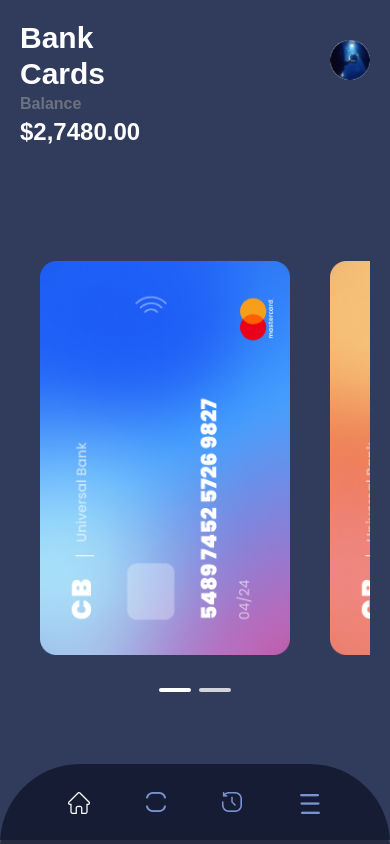
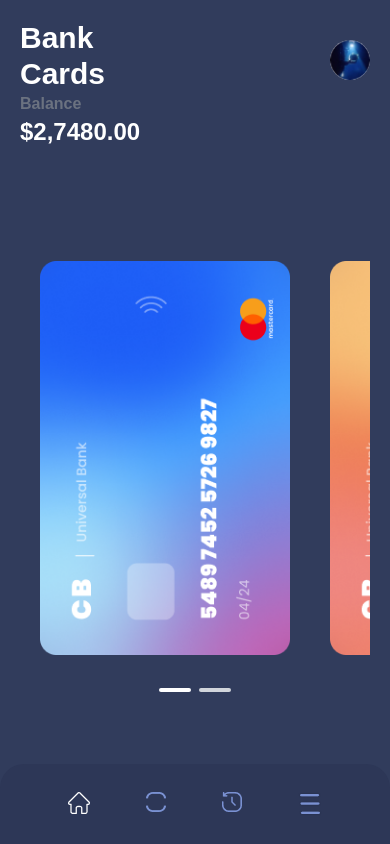
Before and after one commit to codewithnadeem14502/assigment, a React (Vite) app: page / in a window 390 px wide. Built offline with nearby package versions, Linux system fonts and the light colour scheme.

Commit message:
final submit

```diff
--- a/src/components/Navbar.jsx
+++ b/src/components/Navbar.jsx
@@ -10,7 +10,7 @@ const Navbar = () => {
 
   return (
     <div
-      className="md:hidden fixed bottom-0 left-0 w-full bg-blue-600 text-white p-5 flex justify-center items-center rounded-t-full"
+      className="md:hidden fixed bottom-0 left-0 w-full bg-blue-600 text-white p-5 flex justify-center items-center rounded-t-3xl"
       style={{ zIndex: 10 }}
     >
       <div className="flex space-x-10">
--- a/tailwind.config.js
+++ b/tailwind.config.js
@@ -22,7 +22,7 @@ export default {
       backgroundColor: {
         "blue-900": "rgba(49, 60, 92, 1)",
         "blue-500": "rgba(93, 158, 255, 1)",
-        "blue-600": "rgba(19, 27, 49, 0.92)",
+        "blue-600": "rgba(45, 55, 87, 4)",
         "purple-500": "rgba(119, 81, 253, 1)",
       },
 
```
